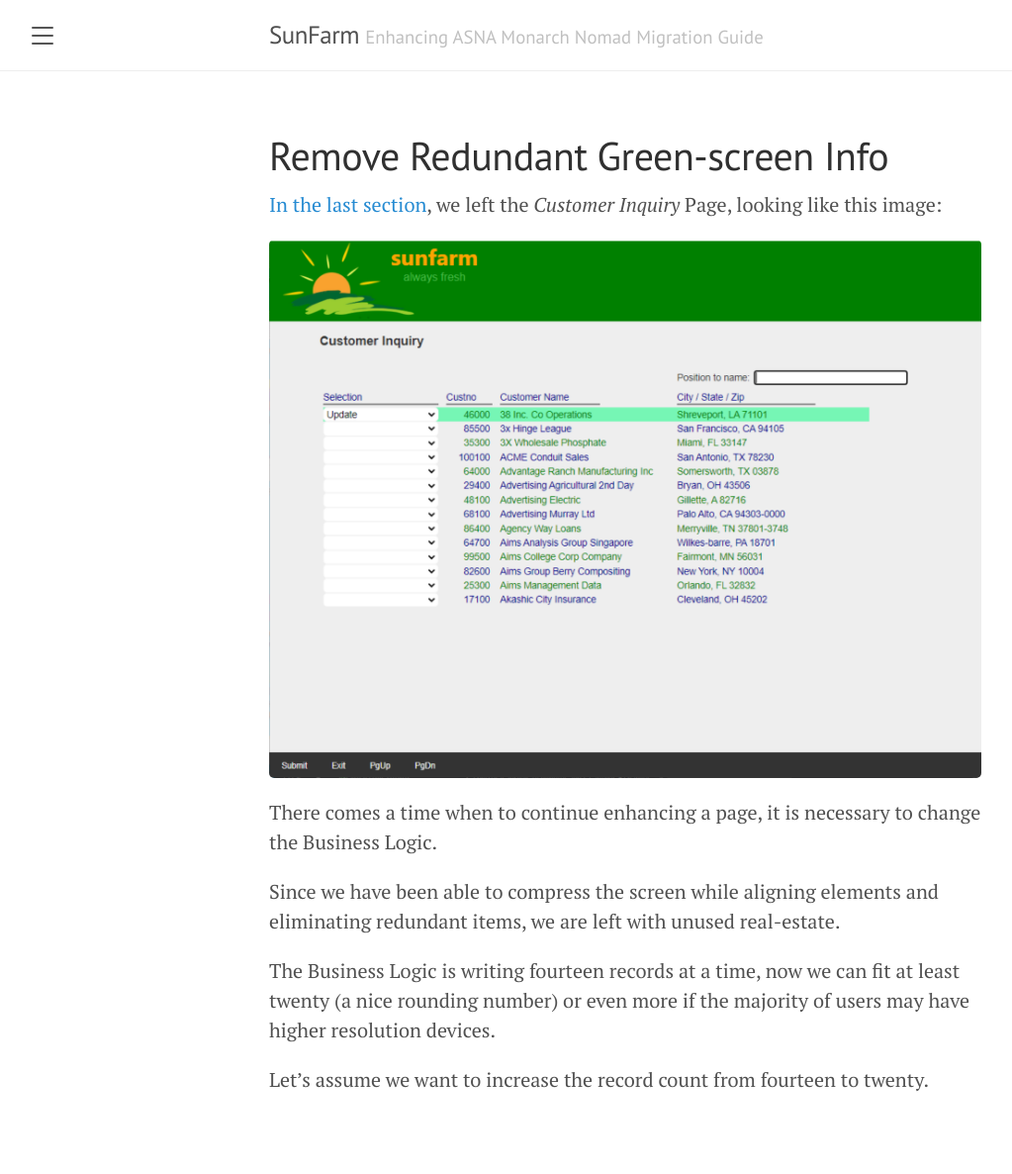
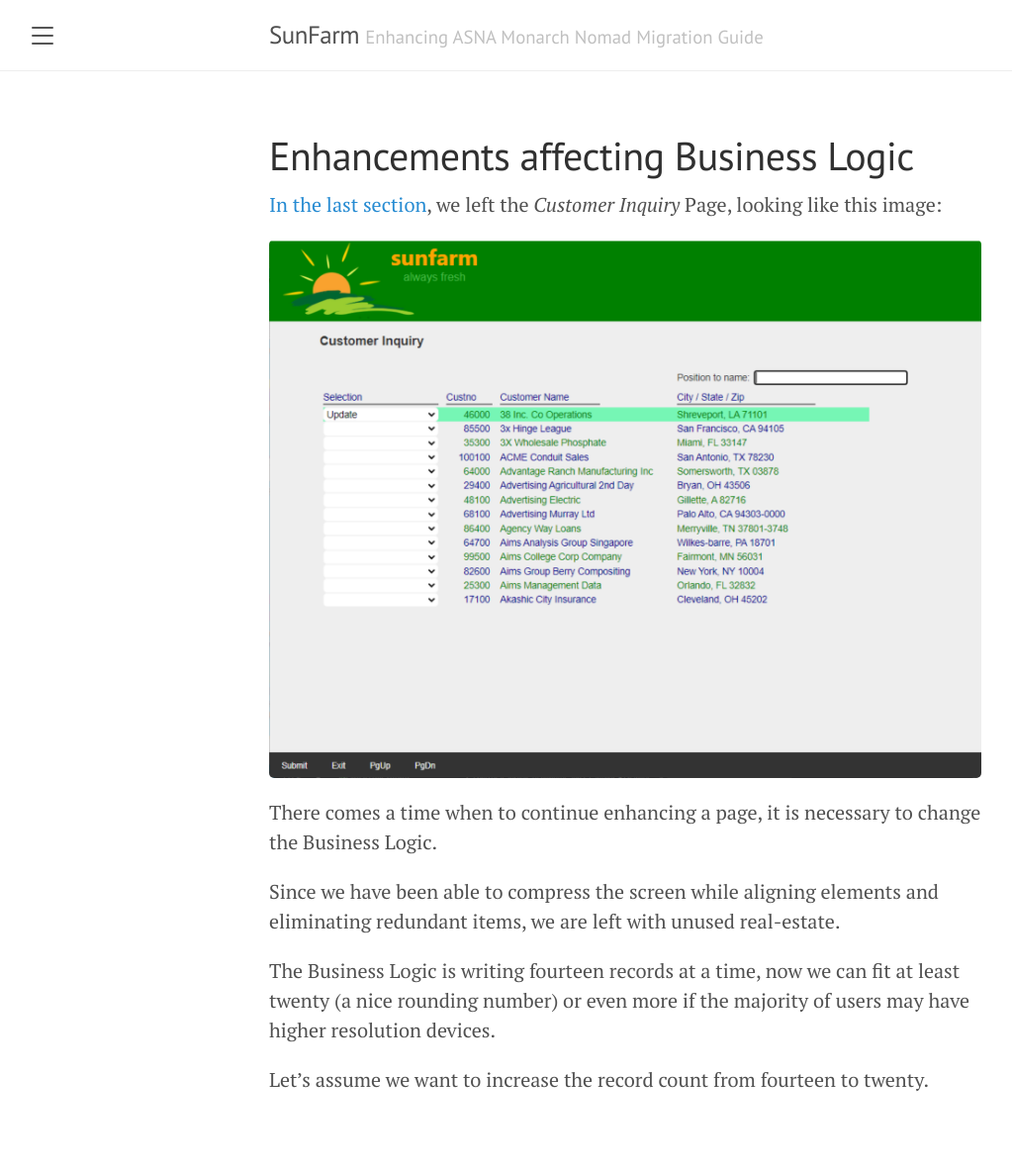
Before and after one commit to ASNA/SunFarm, a Jekyll site: the page built from docs/enhancements-affecting-logic.md, in a window 1280 px wide. Shown: the whole page at 99% size, without its empty margins (8-1031 px from the left). Built offline with Jekyll 4.4.1, drawn with Linux system fonts in a browser that asks for light colours.

Commit message:
Fixed title.

```diff
--- a/docs/enhancements-affecting-logic.md
+++ b/docs/enhancements-affecting-logic.md
@@ -1,6 +1,6 @@
 ---
 layout: page
-title: Remove Redundant Green-screen Info
+title: Enhancements affecting Business Logic
 permalink: /enhancements-affecting-logic/
 ---
 
```
